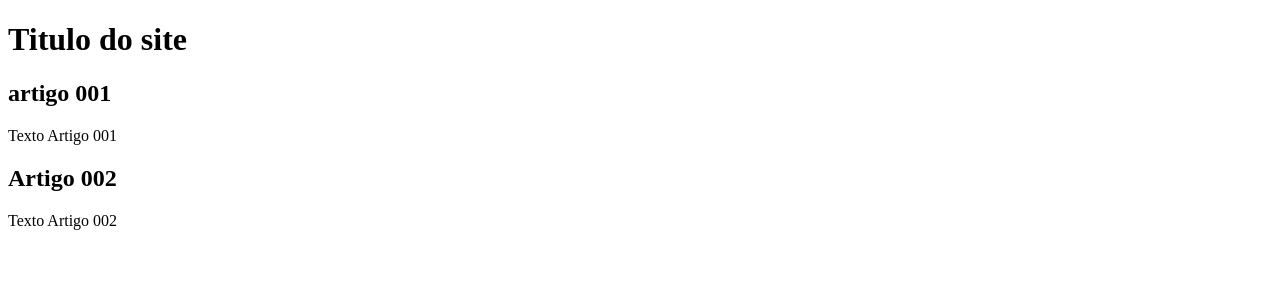
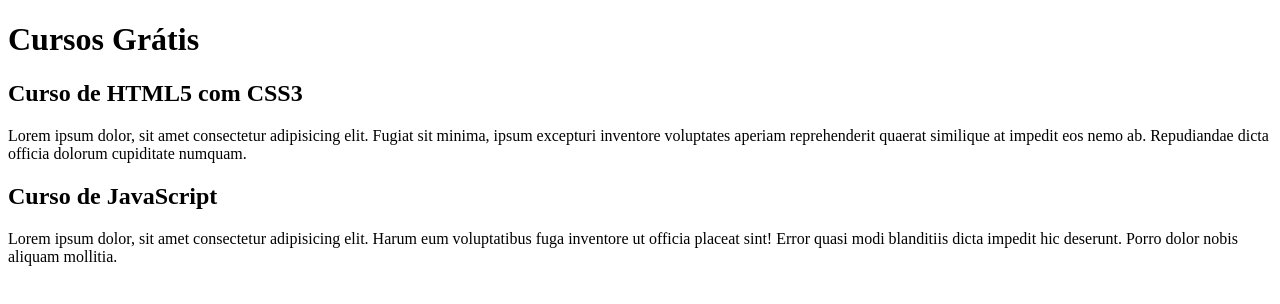
Before and after one commit to RicardoFog/projeto-site, a plain HTML site: page index.html in a window 1280 px wide. Drawn offline with Linux system fonts and the light colour scheme.

Commit message:
começando a colocar conteudo

```diff
--- a/index.html
+++ b/index.html
@@ -8,17 +8,15 @@
 <body>
     <main>
         <header>
-            <h1>
-                Titulo do site
-            </h1>
+            <h1>Cursos Grátis</h1>
         </header>
         <article>
-          <h2>artigo 001</h2>
-          <p> Texto Artigo 001</p>
+          <h2>Curso de HTML5 com CSS3</h2>
+          <p> Lorem ipsum dolor, sit amet consectetur adipisicing elit. Fugiat sit minima, ipsum excepturi inventore voluptates aperiam reprehenderit quaerat similique at impedit eos nemo ab. Repudiandae dicta officia dolorum cupiditate numquam.</p>
         </article>
         <article>
-            <h2>Artigo 002</h2>
-            <p>Texto Artigo 002</p>
+            <h2>Curso de JavaScript</h2>
+            <p>Lorem ipsum dolor, sit amet consectetur adipisicing elit. Harum eum voluptatibus fuga inventore ut officia placeat sint! Error quasi modi blanditiis dicta impedit hic deserunt. Porro dolor nobis aliquam mollitia.</p>
         </article>
     </main>
 </body>
```
